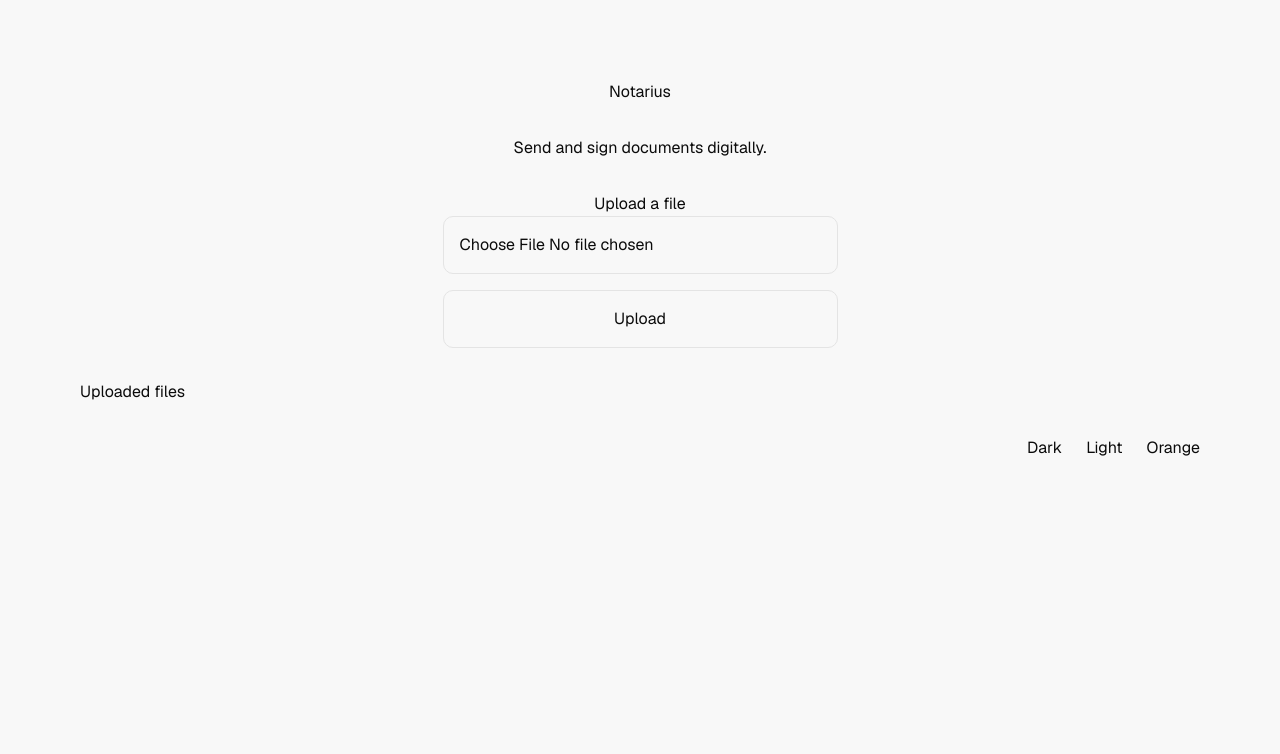
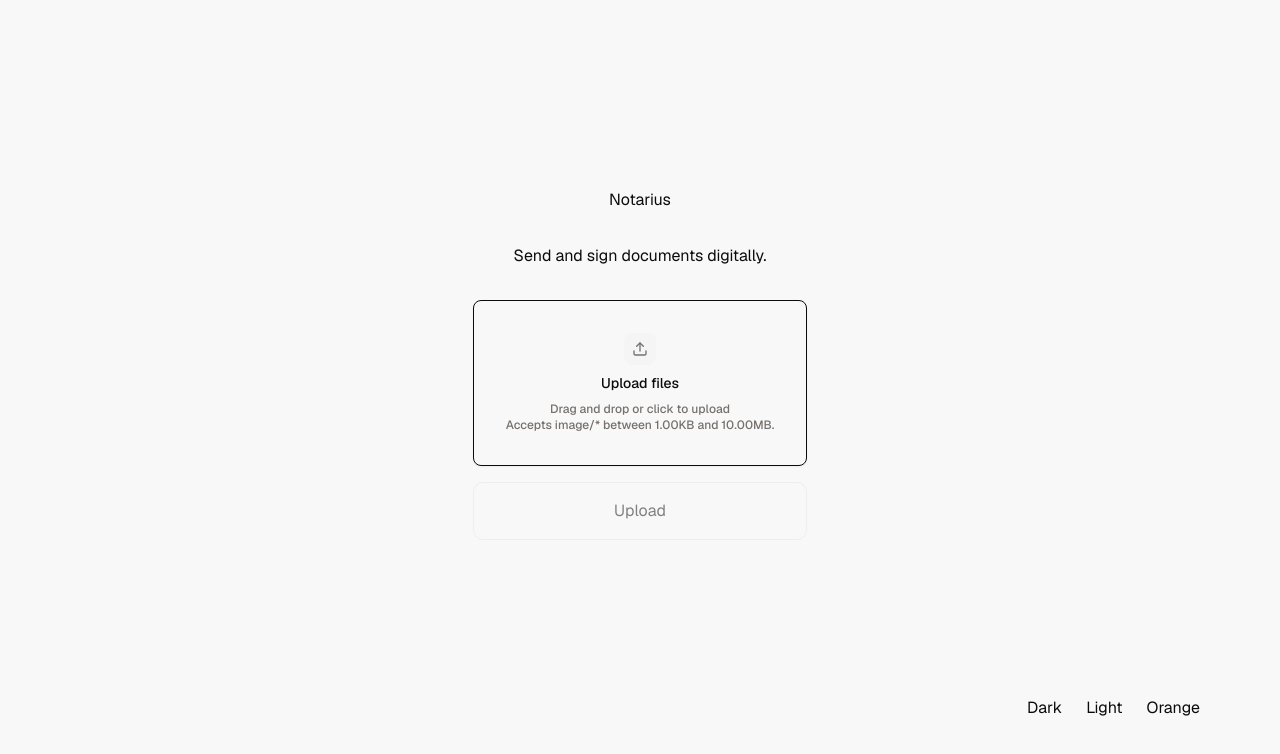
Before and after one commit to evilpaper/notarius, a Next.js app: page / in a window 1280 px wide. Shown: the top 754 px of the page. Built offline with nearby package versions, Linux system fonts and the light colour scheme.

Commit message:
feat: replace bare bones input with full-fledged DropZone

```diff
--- a/package.json
+++ b/package.json
@@ -9,6 +9,7 @@
     "lint": "eslint"
   },
   "dependencies": {
+    "@radix-ui/react-slot": "^1.2.3",
     "class-variance-authority": "^0.7.1",
     "clsx": "^2.1.1",
     "geist": "^1.5.1",
@@ -16,6 +17,7 @@
     "next": "15.5.5",
     "react": "19.1.0",
     "react-dom": "19.1.0",
+    "react-dropzone": "^14.3.8",
     "tailwind-merge": "^3.3.1"
   },
   "devDependencies": {
--- a/src/app/page.tsx
+++ b/src/app/page.tsx
@@ -13,11 +13,13 @@ export default async function Home() {
 
   return (
     <div className="flex flex-col font-sans items-center justify-items-center min-h-screen p-8 pb-20 gap-4 sm:p-20">
-      <main className="flex flex-col gap-[32px] items-center justify-center w-full">
+      <main className="flex flex-col flex-1 gap-[32px] items-center justify-center w-full">
         <p>Notarius</p>
         <p>Send and sign documents digitally.</p>
         <UploadForm />
         <section className="flex flex-col gap-4 w-full">
+          {images.length > 0 && (
+            <>
               <p>Uploaded files</p>
               <ul className="flex gap-4">
                 {images.map((image) => (
@@ -42,6 +44,8 @@ export default async function Home() {
                   </li>
                 ))}
               </ul>
+            </>
+          )}
         </section>
       </main>
       <footer className="w-full row-start-3 flex gap-[24px] flex-wrap items-center justify-end">
--- a/src/app/upload-action.ts
+++ b/src/app/upload-action.ts
@@ -4,11 +4,20 @@ import fs from "node:fs/promises";
 import { revalidatePath } from "next/cache";
 
 export async function uploadFile(formData: FormData) {
-  const file = formData.get("file") as File;
-  const arrayBuffer = await file.arrayBuffer();
-  const buffer = new Uint8Array(arrayBuffer);
+  const files = formData.getAll("files") as File[];
 
-  await fs.writeFile(`./public/uploads/${file.name}`, buffer);
+  if (!files || files.length === 0) {
+    throw new Error("No files provided");
+  }
+
+  // Upload all files
+  await Promise.all(
+    files.map(async (file) => {
+      const arrayBuffer = await file.arrayBuffer();
+      const buffer = new Uint8Array(arrayBuffer);
+      await fs.writeFile(`./public/uploads/${file.name}`, buffer);
+    })
+  );
 
   revalidatePath("/");
 }
--- a/src/app/upload-form.tsx
+++ b/src/app/upload-form.tsx
@@ -1,27 +1,72 @@
 "use client";
 
-import { useRef } from "react";
+import { useState } from "react";
 import { uploadFile } from "@/app/upload-action";
+import {
+  Dropzone,
+  DropzoneContent,
+  DropzoneEmptyState,
+} from "@/common/components/ui/dropzone";
 
 export default function UploadForm() {
-  const fileInput = useRef<HTMLInputElement>(null);
+  const [files, setFiles] = useState<File[] | undefined>();
+  const [isUploading, setIsUploading] = useState(false);
+
+  const handleDrop = (files: File[]) => {
+    console.log(files);
+    setFiles(files);
+  };
+
+  const handleSubmit = async (e: React.FormEvent<HTMLFormElement>) => {
+    e.preventDefault();
+
+    if (!files || files.length === 0) {
+      console.error("No files selected");
+      return;
+    }
+
+    setIsUploading(true);
+
+    try {
+      const formData = new FormData();
+
+      // Add all files to FormData
+      files.forEach((file) => {
+        formData.append("files", file);
+      });
+
+      await uploadFile(formData);
+
+      // Clear files after successful upload
+      setFiles(undefined);
+    } catch (error) {
+      console.error("Upload failed:", error);
+    } finally {
+      setIsUploading(false);
+    }
+  };
 
   return (
-    <form action={uploadFile} className="flex flex-col gap-4">
-      <label>
-        <p className="text-center">Upload a file</p>
-        <input
-          className="border border-border rounded-[var(--radius)] p-4 hover:border-primary"
-          type="file"
-          name="file"
-          ref={fileInput}
-        />
-      </label>
+    <form onSubmit={handleSubmit} className="flex flex-col gap-4">
+      <Dropzone
+        accept={{ "image/*": [] }}
+        maxFiles={10}
+        maxSize={1024 * 1024 * 10}
+        minSize={1024}
+        onDrop={handleDrop}
+        onError={console.error}
+        src={files}
+      >
+        <DropzoneEmptyState />
+        <DropzoneContent />
+      </Dropzone>
+
       <button
-        className="border border-border rounded-[var(--radius)] p-4"
+        className="border border-border rounded-[var(--radius)] p-4 disabled:opacity-50 disabled:cursor-not-allowed hover:bg-muted transition-colors"
         type="submit"
+        disabled={!files || files.length === 0 || isUploading}
       >
-        Upload
+        {isUploading ? "Uploading..." : "Upload"}
       </button>
     </form>
   );
--- /dev/null
+++ b/src/common/components/ui/button.tsx
@@ -0,0 +1,60 @@
+import * as React from "react"
+import { Slot } from "@radix-ui/react-slot"
+import { cva, type VariantProps } from "class-variance-authority"
+
+import { cn } from "@/lib/utils"
+
+const buttonVariants = cva(
+  "inline-flex items-center justify-center gap-2 whitespace-nowrap rounded-md text-sm font-medium transition-all disabled:pointer-events-none disabled:opacity-50 [&_svg]:pointer-events-none [&_svg:not([class*='size-'])]:size-4 shrink-0 [&_svg]:shrink-0 outline-none focus-visible:border-ring focus-visible:ring-ring/50 focus-visible:ring-[3px] aria-invalid:ring-destructive/20 dark:aria-invalid:ring-destructive/40 aria-invalid:border-destructive",
+  {
+    variants: {
+      variant: {
+        default: "bg-primary text-primary-foreground hover:bg-primary/90",
+        destructive:
+          "bg-destructive text-white hover:bg-destructive/90 focus-visible:ring-destructive/20 dark:focus-visible:ring-destructive/40 dark:bg-destructive/60",
+        outline:
+          "border bg-background shadow-xs hover:bg-accent hover:text-accent-foreground dark:bg-input/30 dark:border-input dark:hover:bg-input/50",
+        secondary:
+          "bg-secondary text-secondary-foreground hover:bg-secondary/80",
+        ghost:
+          "hover:bg-accent hover:text-accent-foreground dark:hover:bg-accent/50",
+        link: "text-primary underline-offset-4 hover:underline",
+      },
+      size: {
+        default: "h-9 px-4 py-2 has-[>svg]:px-3",
+        sm: "h-8 rounded-md gap-1.5 px-3 has-[>svg]:px-2.5",
+        lg: "h-10 rounded-md px-6 has-[>svg]:px-4",
+        icon: "size-9",
+        "icon-sm": "size-8",
+        "icon-lg": "size-10",
+      },
+    },
+    defaultVariants: {
+      variant: "default",
+      size: "default",
+    },
+  }
+)
+
+function Button({
+  className,
+  variant,
+  size,
+  asChild = false,
+  ...props
+}: React.ComponentProps<"button"> &
+  VariantProps<typeof buttonVariants> & {
+    asChild?: boolean
+  }) {
+  const Comp = asChild ? Slot : "button"
+
+  return (
+    <Comp
+      data-slot="button"
+      className={cn(buttonVariants({ variant, size, className }))}
+      {...props}
+    />
+  )
+}
+
+export { Button, buttonVariants }
--- /dev/null
+++ b/src/common/components/ui/dropzone/index.tsx
@@ -0,0 +1,202 @@
+"use client";
+
+import { UploadIcon } from "lucide-react";
+import type { ReactNode } from "react";
+import { createContext, useContext } from "react";
+import type { DropEvent, DropzoneOptions, FileRejection } from "react-dropzone";
+import { useDropzone } from "react-dropzone";
+import { Button } from "@/common/components/ui/button";
+import { cn } from "@/lib/utils";
+
+type DropzoneContextType = {
+  src?: File[];
+  accept?: DropzoneOptions["accept"];
+  maxSize?: DropzoneOptions["maxSize"];
+  minSize?: DropzoneOptions["minSize"];
+  maxFiles?: DropzoneOptions["maxFiles"];
+};
+
+const renderBytes = (bytes: number) => {
+  const units = ["B", "KB", "MB", "GB", "TB", "PB"];
+  let size = bytes;
+  let unitIndex = 0;
+
+  while (size >= 1024 && unitIndex < units.length - 1) {
+    size /= 1024;
+    unitIndex++;
+  }
+
+  return `${size.toFixed(2)}${units[unitIndex]}`;
+};
+
+const DropzoneContext = createContext<DropzoneContextType | undefined>(
+  undefined
+);
+
+export type DropzoneProps = Omit<DropzoneOptions, "onDrop"> & {
+  src?: File[];
+  className?: string;
+  onDrop?: (
+    acceptedFiles: File[],
+    fileRejections: FileRejection[],
+    event: DropEvent
+  ) => void;
+  children?: ReactNode;
+};
+
+export const Dropzone = ({
+  accept,
+  maxFiles = 1,
+  maxSize,
+  minSize,
+  onDrop,
+  onError,
+  disabled,
+  src,
+  className,
+  children,
+  ...props
+}: DropzoneProps) => {
+  const { getRootProps, getInputProps, isDragActive } = useDropzone({
+    accept,
+    maxFiles,
+    maxSize,
+    minSize,
+    onError,
+    disabled,
+    onDrop: (acceptedFiles, fileRejections, event) => {
+      if (fileRejections.length > 0) {
+        const message = fileRejections.at(0)?.errors.at(0)?.message;
+        onError?.(new Error(message));
+        return;
+      }
+
+      onDrop?.(acceptedFiles, fileRejections, event);
+    },
+    ...props,
+  });
+
+  return (
+    <DropzoneContext.Provider
+      key={JSON.stringify(src)}
+      value={{ src, accept, maxSize, minSize, maxFiles }}
+    >
+      <Button
+        className={cn(
+          "relative h-auto w-full flex-col overflow-hidden p-8",
+          isDragActive && "outline-none ring-1 ring-ring",
+          className
+        )}
+        disabled={disabled}
+        type="button"
+        variant="outline"
+        {...getRootProps()}
+      >
+        <input {...getInputProps()} disabled={disabled} />
+        {children}
+      </Button>
+    </DropzoneContext.Provider>
+  );
+};
+
+const useDropzoneContext = () => {
+  const context = useContext(DropzoneContext);
+
+  if (!context) {
+    throw new Error("useDropzoneContext must be used within a Dropzone");
+  }
+
+  return context;
+};
+
+export type DropzoneContentProps = {
+  children?: ReactNode;
+  className?: string;
+};
+
+const maxLabelItems = 3;
+
+export const DropzoneContent = ({
+  children,
+  className,
+}: DropzoneContentProps) => {
+  const { src } = useDropzoneContext();
+
+  if (!src) {
+    return null;
+  }
+
+  if (children) {
+    return children;
+  }
+
+  return (
+    <div className={cn("flex flex-col items-center justify-center", className)}>
+      <div className="flex size-8 items-center justify-center rounded-md bg-muted text-muted-foreground">
+        <UploadIcon size={16} />
+      </div>
+      <p className="my-2 w-full truncate font-medium text-sm">
+        {src.length > maxLabelItems
+          ? `${new Intl.ListFormat("en").format(
+              src.slice(0, maxLabelItems).map((file) => file.name)
+            )} and ${src.length - maxLabelItems} more`
+          : new Intl.ListFormat("en").format(src.map((file) => file.name))}
+      </p>
+      <p className="w-full text-wrap text-muted-foreground text-xs">
+        Drag and drop or click to replace
+      </p>
+    </div>
+  );
+};
+
+export type DropzoneEmptyStateProps = {
+  children?: ReactNode;
+  className?: string;
+};
+
+export const DropzoneEmptyState = ({
+  children,
+  className,
+}: DropzoneEmptyStateProps) => {
+  const { src, accept, maxSize, minSize, maxFiles } = useDropzoneContext();
+
+  if (src) {
+    return null;
+  }
+
+  if (children) {
+    return children;
+  }
+
+  let caption = "";
+
+  if (accept) {
+    caption += "Accepts ";
+    caption += new Intl.ListFormat("en").format(Object.keys(accept));
+  }
+
+  if (minSize && maxSize) {
+    caption += ` between ${renderBytes(minSize)} and ${renderBytes(maxSize)}`;
+  } else if (minSize) {
+    caption += ` at least ${renderBytes(minSize)}`;
+  } else if (maxSize) {
+    caption += ` less than ${renderBytes(maxSize)}`;
+  }
+
+  return (
+    <div className={cn("flex flex-col items-center justify-center", className)}>
+      <div className="flex size-8 items-center justify-center rounded-md bg-muted text-muted-foreground">
+        <UploadIcon size={16} />
+      </div>
+      <p className="my-2 w-full truncate text-wrap font-medium text-sm">
+        Upload {maxFiles === 1 ? "a file" : "files"}
+      </p>
+      <p className="w-full truncate text-wrap text-muted-foreground text-xs">
+        Drag and drop or click to upload
+      </p>
+      {caption && (
+        <p className="text-wrap text-muted-foreground text-xs">{caption}.</p>
+      )}
+    </div>
+  );
+};
```
Also changed, not shown: 1 other file (tests, documents, lock files or other folders). Lines whose indentation alone changed are shown as unchanged.
